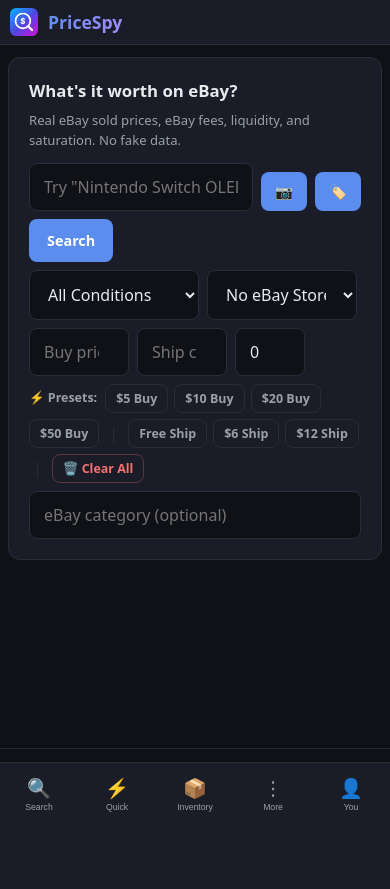
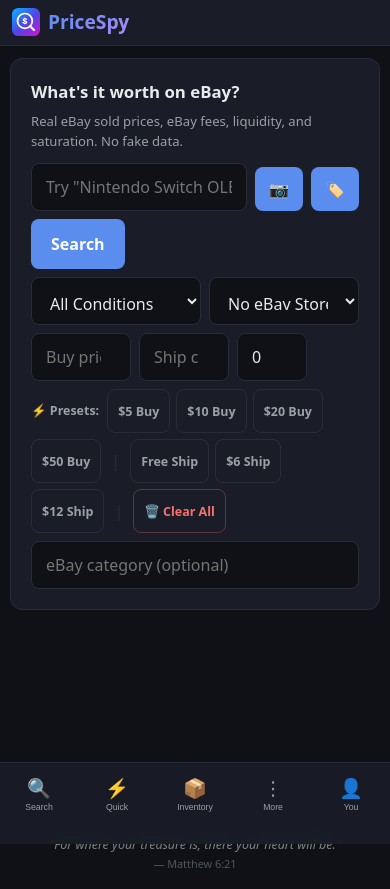
Before and after one commit to mjmorrison10/PriceSpy, a Flask app: page / in a window 390 px wide. Before the commit the page ends 812 px from the top, so only its background shows below. Run offline with Flask 3, Linux system fonts and the light colour scheme; some libraries are stand-ins or nearby versions.

Commit message:
Hivemind Mobile Experience Upgrades
- Improved touch targets (44px+) for buttons/inputs.
- Added tactile feedback (:active scale/opacity).
- Enhanced safe-area support for modern mobile devices.
- Prevented auto-zoom on iOS by locking input font sizes.
- Updated PWA Service Worker to cache decoupled CSS/JS for faster mobile loads.

```diff
--- a/static/css/styles.css
+++ b/static/css/styles.css
@@ -69,22 +69,52 @@ input:focus,select:focus{border-color:var(--a)}select option{background:var(--s)
 .bn-btn.ac{color:var(--a)}
 .more-grid{display:grid;grid-template-columns:repeat(3,1fr);gap:8px}
 .more-grid button{padding:14px 8px;font-size:.75rem;flex-direction:column;gap:4px;height:auto}
+/* Hivemind Mobile Upgrades */
 @media(max-width:768px){
-  header{padding:8px 10px}
+  header{padding:8px 12px; gap:8px}
   header .hr{display:none}
-  main{padding:12px 8px 120px}
-  .bottom-nav{display:flex}
-  .gd{grid-template-columns:1fr 1fr}
-  .cw{height:220px}
-  input[type=text],input[type=number],select{padding:12px 14px;font-size:1rem}
-  .bt{padding:12px 18px;font-size:.9rem}
-  .pil{padding:8px 12px;font-size:.75rem}
-  .ovc{max-width:100%;width:100%;border-radius:var(--rad) var(--rad) 0 0;max-height:90vh;overflow:auto;padding:16px;padding-bottom:calc(36px + env(safe-area-inset-bottom, 20px))}
+  main{padding:12px 10px 140px} /* Extra bottom padding for safe area */
+  .bottom-nav{display:flex; backdrop-filter: blur(10px); background: rgba(26,29,39,0.9)}
+  .gd{grid-template-columns: 1fr 1fr; gap:10px}
+  .cw{height:240px}
+
+  /* Prevent iOS zoom on focus */
+  input[type=text],input[type=number],input[type=email],input[type=password],select{
+    font-size: 16px !important;
+    padding: 14px;
+    height: 48px; /* Standard touch target */
+  }
+
+  .bt{padding:14px 20px; font-size:1rem; min-height: 44px}
+  .pil{padding:10px 16px; font-size:.8rem}
+
+  .ovc{
+    max-width:100%;
+    width:100%;
+    border-radius:20px 20px 0 0;
+    max-height:92vh;
+    padding:20px;
+    padding-bottom: calc(40px + env(safe-area-inset-bottom, 20px));
+  }
   .ov.on{align-items:flex-end}
-  .lr{padding:12px}
-  .sc{padding:12px}
+  .lr{padding:14px; margin-bottom:8px}
+  .sc{padding:16px}
+
+  /* Improve list scrolling on mobile */
+  .lscroll {
+    -webkit-overflow-scrolling: touch;
+    max-height: 400px;
+  }
 }
+
+/* Tactile feedback for mobile */
+.bt:active, .pil:active, .bn-btn:active, .lr:active {
+  transform: scale(0.97);
+  opacity: 0.8;
+}
+
 @media(max-width:480px){
   .gd{grid-template-columns:1fr}
-  .logo{font-size:1.1rem}
+  .logo{font-size:1.2rem}
+  .sc .vl{font-size:1.4rem}
 }
--- a/static/sw.js
+++ b/static/sw.js
@@ -1,7 +1,9 @@
 // PriceSpy Service Worker
-const CACHE_NAME = 'pricespy-v2';
+const CACHE_NAME = 'pricespy-v3';
 const STATIC_ASSETS = [
   '/',
+  '/static/css/styles.css',
+  '/static/js/app.js',
   '/static/logo.svg?v=2',
   '/static/icon-192.png?v=2',
   '/static/icon-512.png?v=2',
```
